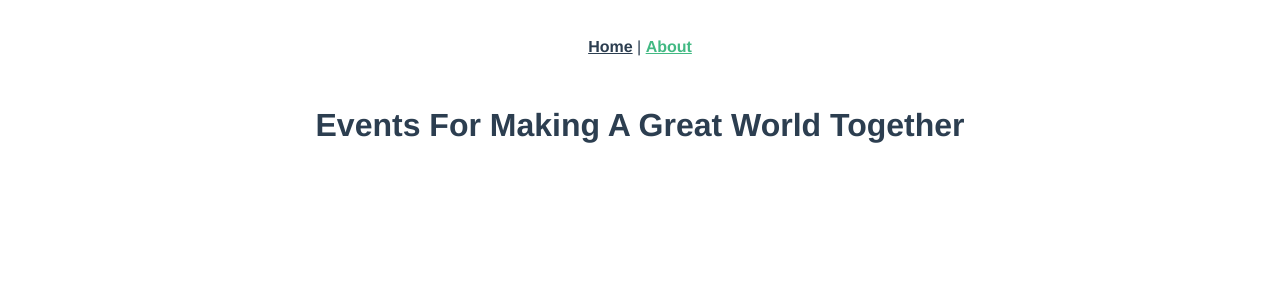
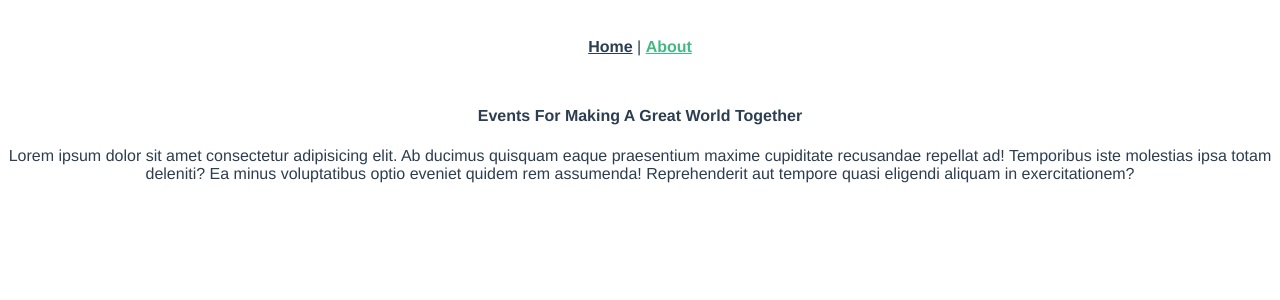
Before and after one commit to kmfoysal06/vue-event-list, a Vue app: page /about in a window 1280 px wide. Shown: the top 300 px of the page. Built offline with nearby package versions, Linux system fonts and the light colour scheme.

Commit message:
updated about component

```diff
--- a/src/views/AboutView.vue
+++ b/src/views/AboutView.vue
@@ -1,5 +1,8 @@
 <template>
   <div class="about">
-    <h1>Events For Making A Great World Together</h1>
+    <h4>Events For Making A Great World Together</h4>
+    <p>
+      Lorem ipsum dolor sit amet consectetur adipisicing elit. Ab ducimus quisquam eaque praesentium maxime cupiditate recusandae repellat ad! Temporibus iste molestias ipsa totam deleniti? Ea minus voluptatibus optio eveniet quidem rem assumenda! Reprehenderit aut tempore quasi eligendi aliquam in exercitationem?
+    </p>
   </div>
 </template>
```
